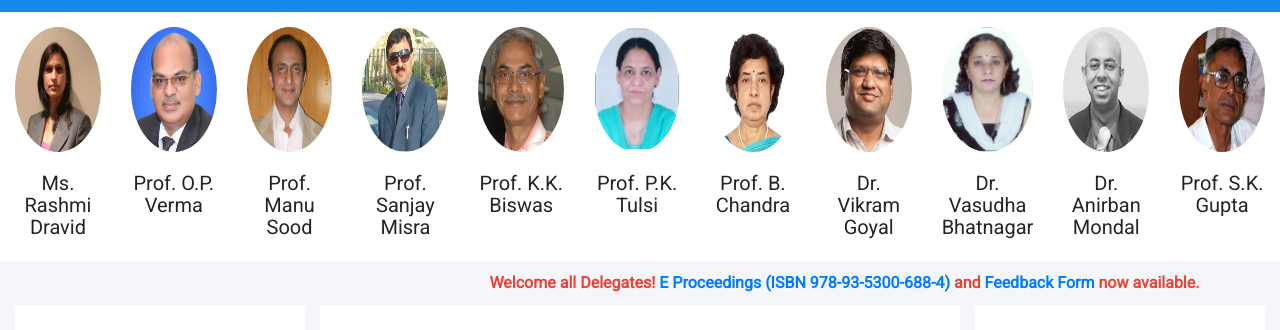
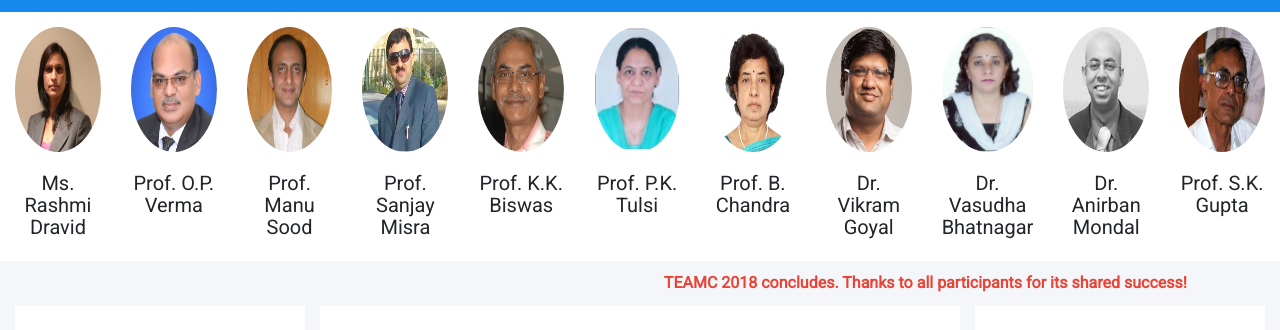
Before and after one commit to apoorvaagupta/Conference-Website, a website: page index.html in a window 1280 px wide. Shown: the part 297-627 px from the top of the page. Drawn offline with nearby package versions, Linux system fonts and the light colour scheme; some packages are replaced by stand-ins of ours.

Commit message:
Update index.html

```diff
--- a/index.html
+++ b/index.html
@@ -218,7 +218,7 @@
 
 <div class="container-fluid" style="padding-top: 20px;">
 <span id="announcement" style="color: #EA4335;margin-top: -10px; text-align: center;">
-  <b>Welcome all Delegates! <a href="https://drive.google.com/file/d/1bhdcUA0EJBhDTbyMw2Y0mSVkXWlCf8W4/view?usp=sharing" target="_blank">E Proceedings (ISBN 978-93-5300-688-4)</a> and <a href="https://docs.google.com/forms/d/1zvqcvwXjOftrEbBmQJ0LgTxhxbpzvwIRRC5EwzaJRI4/edit" target="_blank">Feedback Form</a> now available.</b>
+  <b>TEAMC 2018 concludes. Thanks to all participants for its shared success!</b>
 </span>
 
   <div class="row" style="margin-top: 10px">
```
